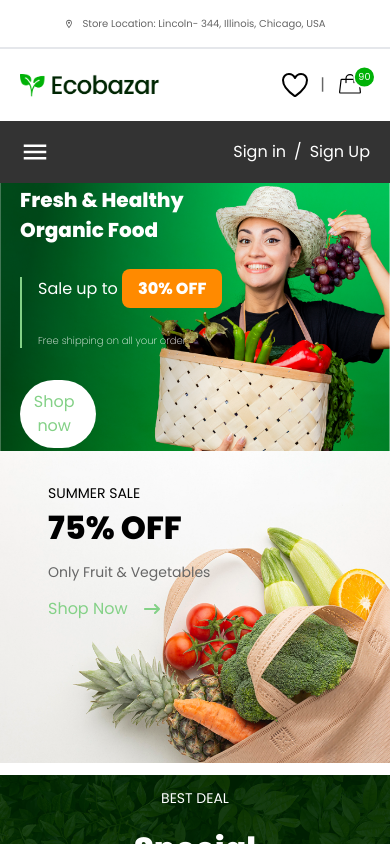
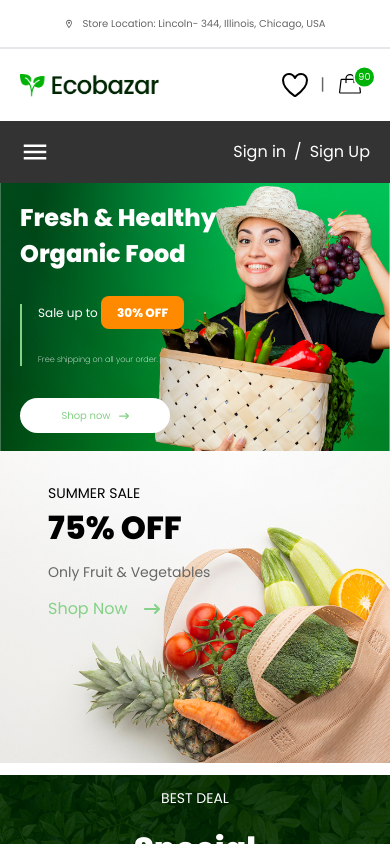
Before and after one commit to KodeNinj/Ecobazar, a Next.js app: page / in a window 390 px wide. Shown: the top 844 px of the page. Built offline with nearby package versions, Linux system fonts and the light colour scheme.

Commit message:
updated the responsiveness

```diff
--- a/src/app/globals.css
+++ b/src/app/globals.css
@@ -55,6 +55,15 @@ body {
 	.heartbagright {
 		gap: 5px;
 	}
+	.herotext{
+		font-size: 24px;
+	}
+	.heropee{
+		font-size: 12px;
+	}
+	.heropeeq {
+		font-size: 8px;
+	}
 }
 /* @layer components {
 	.btn_secondary {
--- a/src/components/Hero.tsx
+++ b/src/components/Hero.tsx
@@ -17,23 +17,23 @@ const Hero = () => {
 						alt="hero img 1"
 						className="lg:w-full w-[100vw] lg:h-full lg:rounded-lg"
 					/>
-					<div className="texts absolute top-0 left-0 text-white lg:px-[60px] md:px-[40px] px-[20px] flex flex-col  justify-center h-full">
-						<h2 className="lg:text-[48px] md:text-[32px] text-[20px] w-[70%]  font-bold">
+					<div className="texts absolute top-0 left-0 text-white lg:px-[60px] md:px-[40px] px-[20px] flex flex-col  justify-center h-full ">
+						<h2 className="herotext md:text-[48px] sm:text-[40px]  text-[32px] w-[70%]  font-bold">
 							Fresh & Healthy Organic Food
 						</h2>
 						<div className="border-l-2 border-[var(--Soft-Primary)] px-4 my-[32px]">
-							<p className="mb-[32px] lg:text-[20px] md:text-[18px] text-[16px]">
+							<p className="heropee mb-[32px] lg:text-[20px] md:text-[18px] text-[16px]">
 								Sale up to{" "}
 								<span className="px-[16px] py-[8px] rounded-lg font-extrabold bg-[var(--warning)]">
 									30% OFF
 								</span>
 							</p>
-							<p className="md:text-[14px] text-[10px] font-light">
+							<p className="heropeeq md:text-[14px] text-[10px] font-light">
 								Free shipping on all your order.
 							</p>
 						</div>
 
-						<button className="bg-white w-[25%] px-[16px] py-[10px] rounded-full justify-center flex items-center gap-2 text-[var(--Soft-Primary)] hover:text-[var(--Primary)]">
+						<button className="bg-white lg:w-[25%] md:w-[40%] w-[150px] px-[16px] py-[10px] rounded-full justify-center flex items-center lg:text-[16px] md:text-[14px] text-[10px] gap-2 text-[var(--Soft-Primary)] hover:text-[var(--Primary)] ">
 							Shop now <FaArrowRightLong />
 						</button>
 					</div>
```
